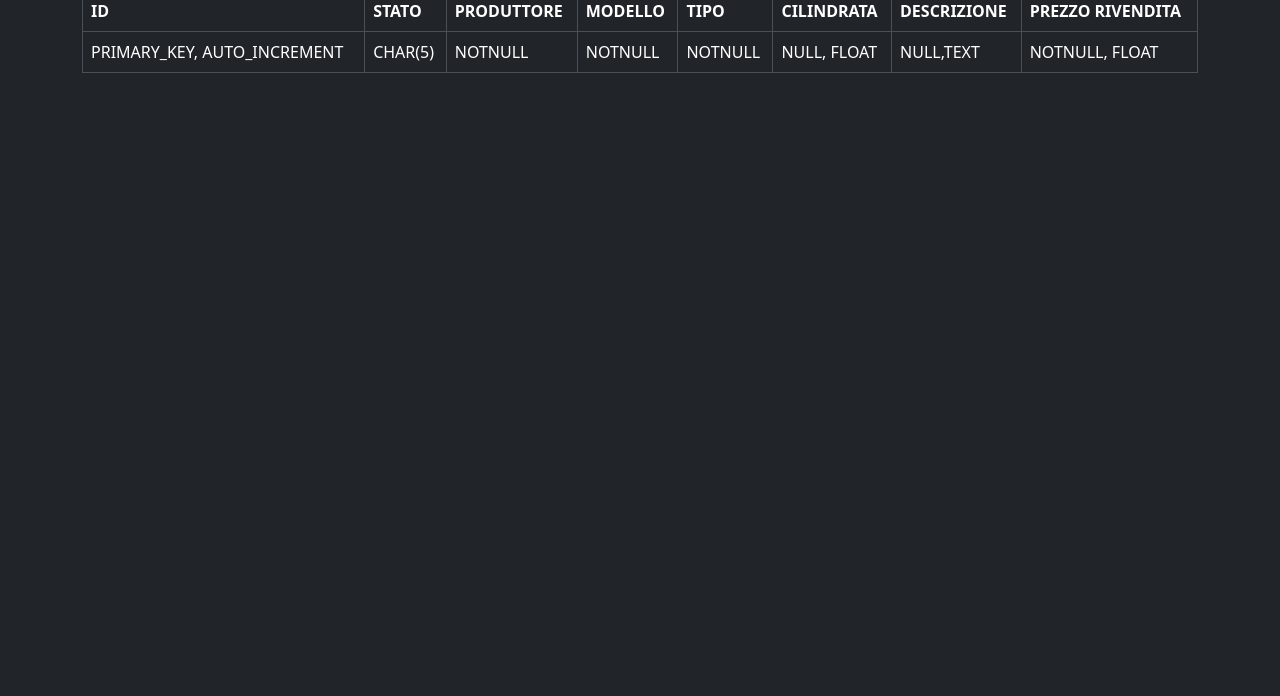
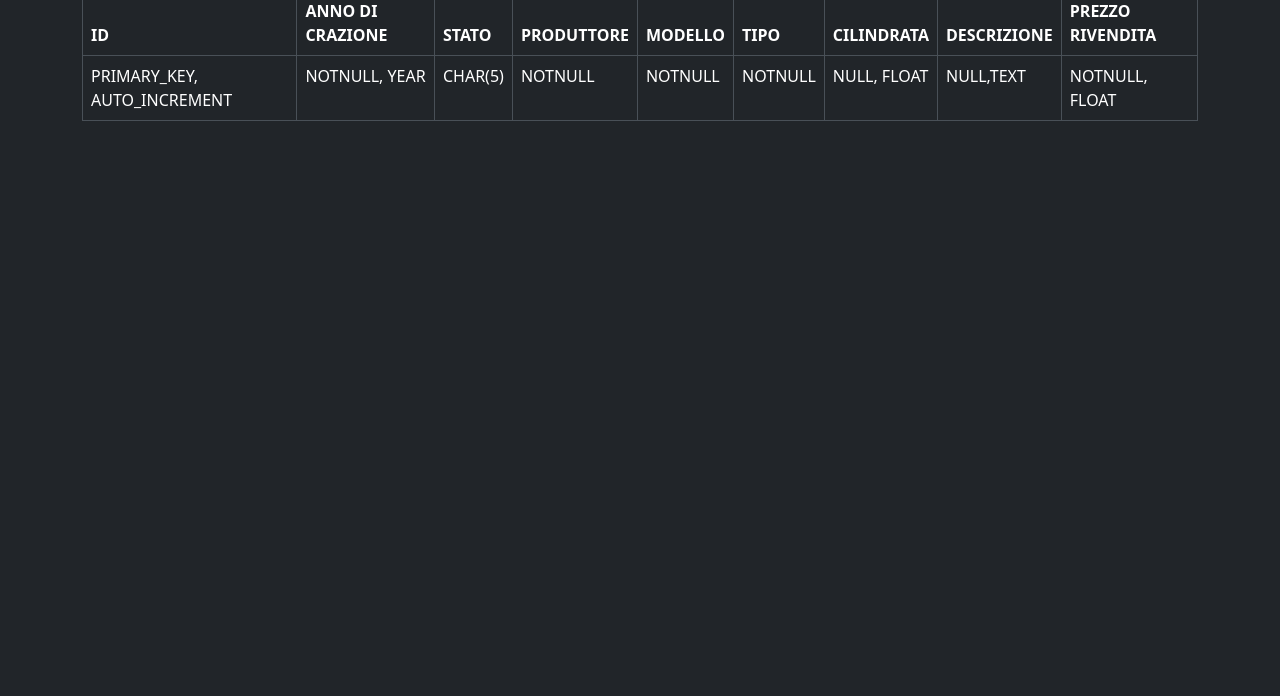
Before and after one commit to MarcoFonti/db-first, a plain HTML site: page index.html in a window 1280 px wide. Shown: the part 104-800 px from the top of the page. Drawn offline with nearby package versions, Linux system fonts and the light colour scheme.

Commit message:
add year

```diff
--- a/index.html
+++ b/index.html
@@ -15,6 +15,7 @@
             <thead>
                 <tr>
                     <th scope="col">ID</th>
+                    <th scope="col">ANNO DI CRAZIONE</th>
                     <th scope="col">STATO</th>
                     <th scope="col">PRODUTTORE</th>
                     <th scope="col">MODELLO</th>
@@ -27,6 +28,7 @@
             <tbody>
                 <tr>
                     <td>PRIMARY_KEY, AUTO_INCREMENT</td>
+                    <td>NOTNULL, YEAR</td>
                     <td>CHAR(5)</td>
                     <td>NOTNULL</td>
                     <td>NOTNULL</td>
```
